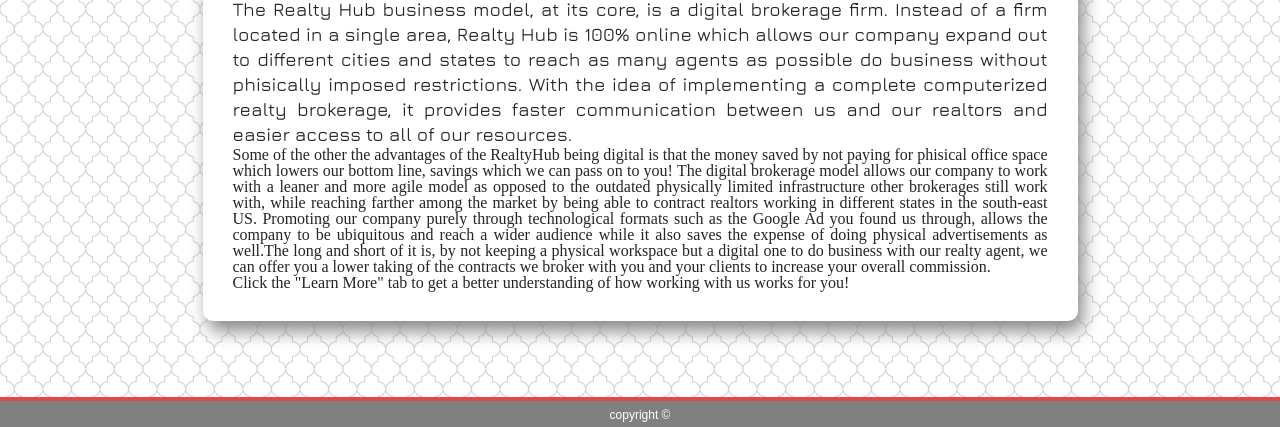
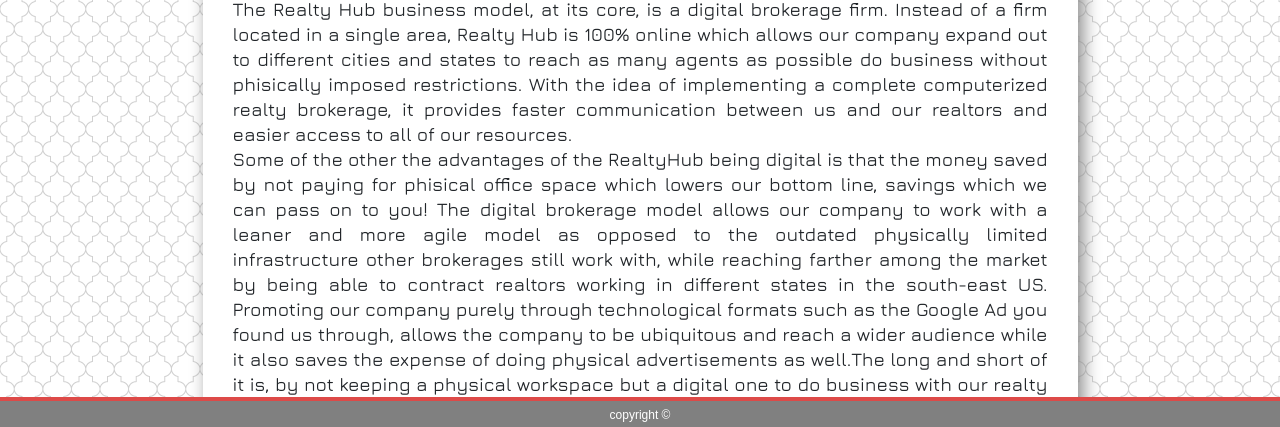
Before and after one commit to cgrady3/RealtyHub, a plain HTML site: page welcome.html in a window 1280 px wide. Shown: the part 371-798 px from the top of the page. Drawn offline with nearby package versions, Linux system fonts and the light colour scheme.

Commit message:
adding welcompe page p tag classes

```diff
--- a/assets/style.css
+++ b/assets/style.css
@@ -142,7 +142,7 @@ hr {
 	margin-top: 200px;
 }
 
-#introLetter {
+.introLetter {
 	font-size: 14pt;
 	font-family: 'Jura', sans-serif;
 	line-height: 25px;
--- a/welcome.html
+++ b/welcome.html
@@ -33,14 +33,14 @@
         <div class="about-main">
             <h2>Welcome To RealtyHub!</h2>
 
-            <p id="introLetter">
+            <p class="introLetter">
                 The Realty Hub business model, at its core, is a digital brokerage firm. Instead of a firm located in a
                 single area, Realty Hub is 100% online which allows our company expand out to different cities
                 and states to reach as many agents as possible do business without phisically imposed restrictions. With
                 the idea of implementing a complete computerized realty brokerage, it provides faster communication
                 between us and our realtors and easier access to all of our resources.
             </p>
-            <p>
+            <p class="introLetter">
                 Some of the other the advantages of the RealtyHub being digital is that the money saved by not paying
                 for phisical office space which lowers our bottom line, savings which we can pass on to you! The digital
                 brokerage model allows our company to work with a leaner and more agile model as opposed to the outdated
@@ -52,7 +52,7 @@
                 but a digital one to do business with our realty agent, we can offer you a lower taking of the contracts
                 we broker with you and your clients to increase your overall commission.
             </p>
-            <p>
+            <p class="introLetter">
                 Click the "Learn More" tab to get a better understanding of how working with us works for you!
             </p>
 
```
